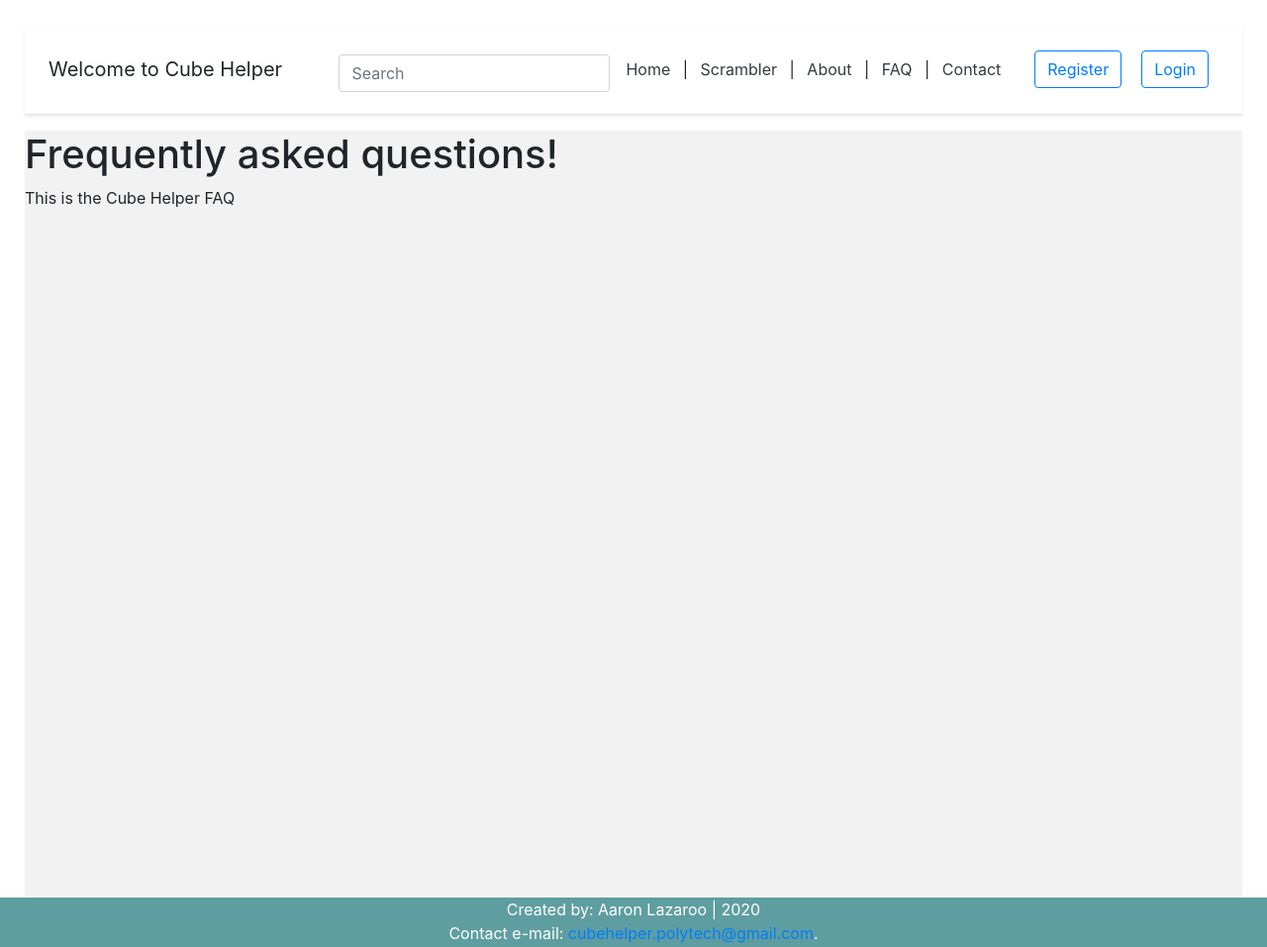
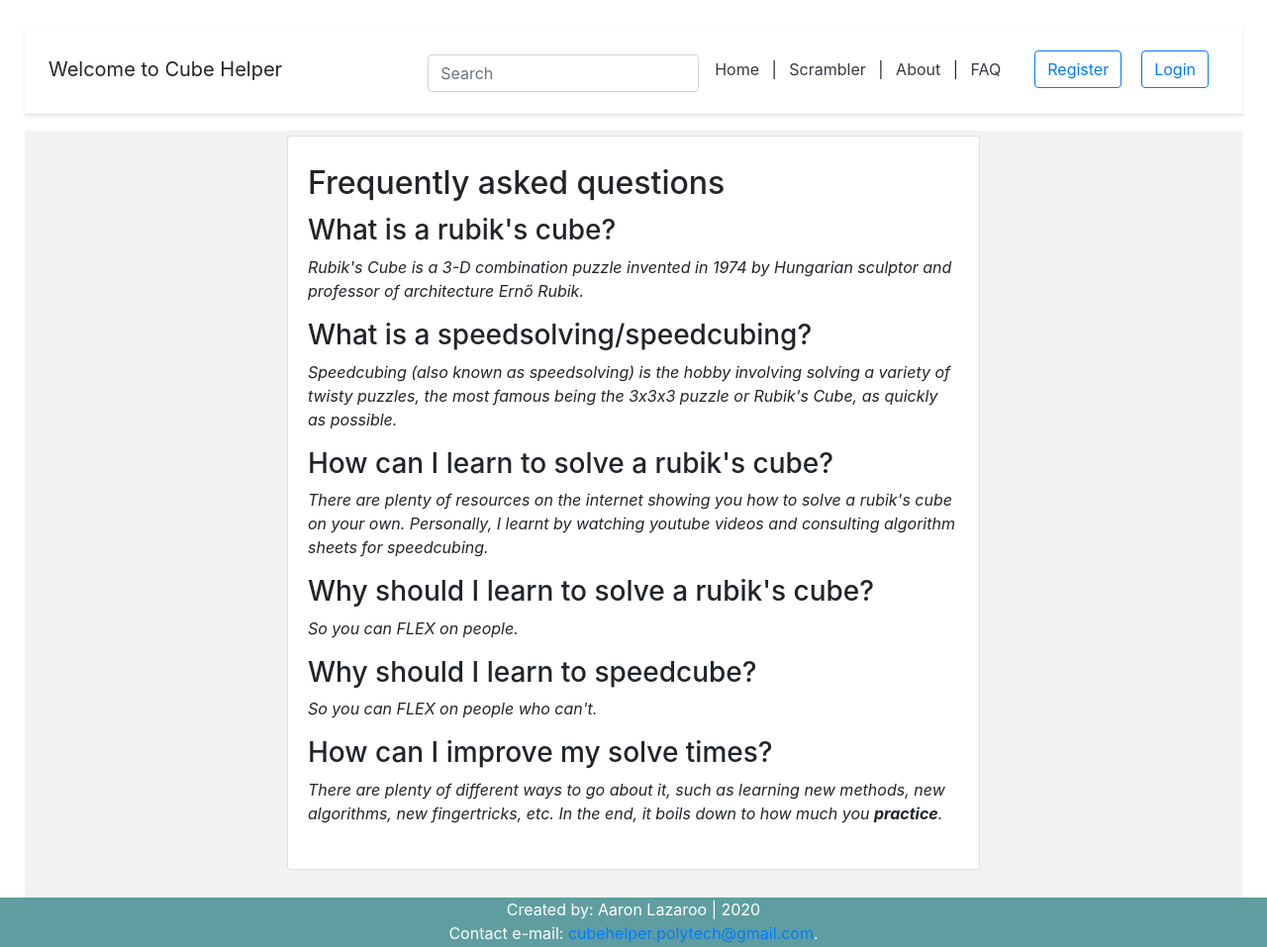
Before and after one commit to AaronLaz/ProjetWeb, a Django app: page /faq/ in a window 1280 px wide. Shown: the whole page at 99% size. Run offline with Django 3.2, Linux system fonts and the light colour scheme; some libraries are stand-ins or nearby versions.

Commit message:
about + faq

```diff
--- a/ProjetWeb/urls.py
+++ b/ProjetWeb/urls.py
@@ -35,7 +35,6 @@ urlpatterns = [
     path('', views.homepage, name='homepage'), # homepage
     path('scramble/', views.scramble, name='scramble'),
     path('scramble/<type>', views.scrambler, name='scrambler'),
-    path('contact/', views.contact, name='contact'),
     path('faq/', views.faq, name='faq'),
     path('about/', views.about, name='about'),
     path('blog/', include('blog.urls','blog')),
--- a/myapp/static/styles.css
+++ b/myapp/static/styles.css
@@ -203,3 +203,7 @@ body {
   display: block;
   margin: 10px;
 }
+
+.answer{
+  font-style: italic;
+}
--- a/myapp/templates/faq.html
+++ b/myapp/templates/faq.html
@@ -2,9 +2,26 @@
 
 {% block content %}
 
-<div>
-	<h1>Frequently asked questions!</h1>
-	<p>This is the Cube Helper FAQ</p>
+<div class="container">
+	<div class="row">
+			<div class="card m-auto">
+				<div class="card-body mt-2 mb-2">
+					<h2 class="card-title">Frequently asked questions</h2>
+					<h3>What is a rubik's cube?</h3>
+					<p class="answer">Rubik's Cube is a 3-D combination puzzle invented in 1974 by Hungarian sculptor and professor of architecture Ernő Rubik.</p>
+					<h3>What is a speedsolving/speedcubing?</h3>
+					<p class="answer">Speedcubing (also known as speedsolving) is the hobby involving solving a variety of twisty puzzles, the most famous being the 3x3x3 puzzle or Rubik's Cube, as quickly as possible.</p>
+					<h3>How can I learn to solve a rubik's cube?</h3>
+					<p class="answer">There are plenty of resources on the internet showing you how to solve a rubik's cube on your own. Personally, I learnt by watching youtube videos and consulting algorithm sheets for speedcubing.</p>
+					<h3>Why should I learn to solve a rubik's cube?</h3>
+					<p class="answer">So you can FLEX on people.</p>
+					<h3>Why should I learn to speedcube?</h3>
+					<p class="answer">So you can FLEX on people who can't.</p>
+					<h3>How can I improve my solve times?</h3>
+					<p class="answer">There are plenty of different ways to go about it, such as learning new methods, new algorithms, new fingertricks, etc. In the end, it boils down to how much you <b>practice</b>.</p>
+				</div>
+			</div>
+	</div>
 </div>
 
 {% endblock content %}
--- a/myapp/templates/snippets/header.html
+++ b/myapp/templates/snippets/header.html
@@ -19,8 +19,7 @@
 	<a class="p-2 text-dark" href="{% url 'homepage' %}">Home</a> |
 	<a class="p-2 text-dark" href="{% url 'scramble' %}">Scrambler</a> |
 	<a class="p-2 text-dark" href="{% url 'about' %}">About</a> |
-	<a class="p-2 text-dark" href="{% url 'faq' %}">FAQ</a> |
-	<a class="p-2 text-dark" href="{% url 'contact' %}">Contact</a>
+	<a class="p-2 text-dark" href="{% url 'faq' %}">FAQ</a>
 	</nav>
 	{% if request.user.is_authenticated %}
 	<a class="btn btn-outline-primary" href="{% url 'account' %}">Edit profile</a>
```
Also changed, not shown: myapp/templates/about.html (+9 -3 lines), myapp/templates/contact.html (deleted, +0 -10 lines), myapp/templates/scramble.html (+5 -4 lines), db.sqlite3.
